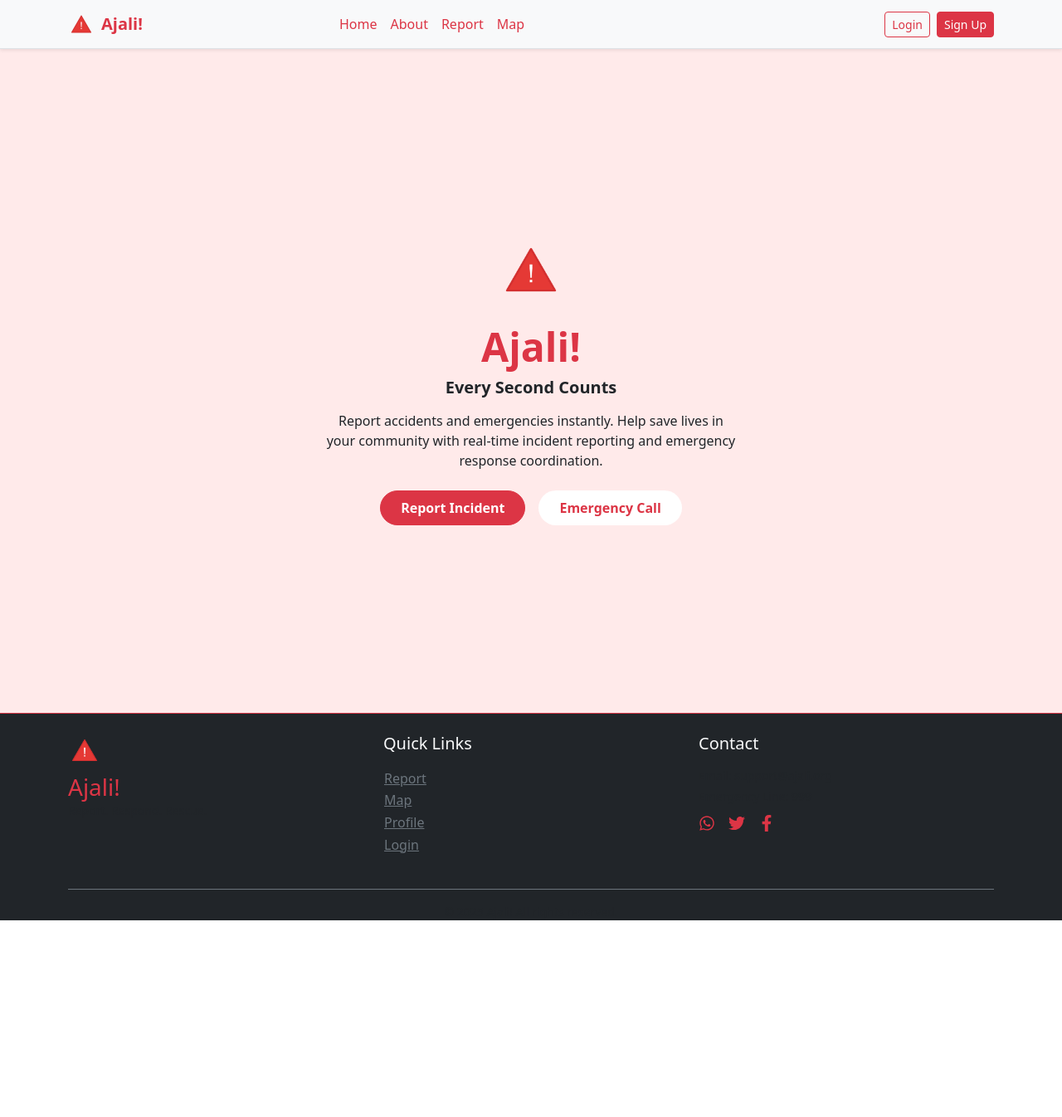
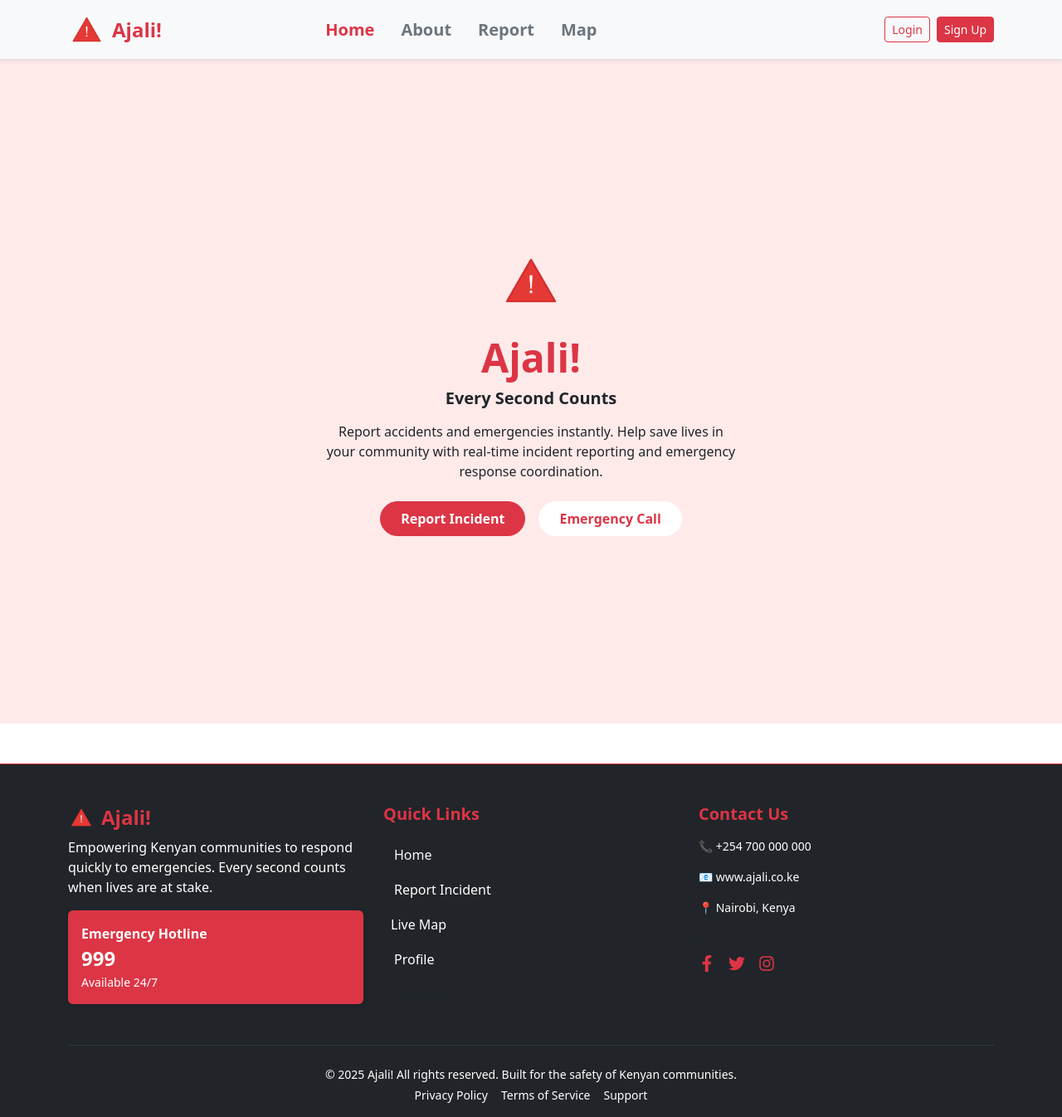
Before and after one commit to LARRYKIPKURUI/Ajali, a React (Vite) app in the folder Frontend/: page / in a window 1280 px wide. Shown: the whole page at 83% size. Before the commit the page ends 1109 px from the top, so only its background shows below. Built offline with nearby package versions, Linux system fonts and the light colour scheme; no server answers.

Commit message:
Updated UI advancing to logic

```diff
--- a/Frontend/src/components/Footer.jsx
+++ b/Frontend/src/components/Footer.jsx
@@ -1,7 +1,6 @@
-import React from "react";
 import logo from "../assets/alerticon.png";
 import { useNavigate } from "react-router-dom";
-import { FaFacebookF, FaTwitter, FaWhatsapp } from "react-icons/fa";
+import { FaFacebookF, FaTwitter, FaInstagram } from "react-icons/fa";
 
 const Footer = () => {
   const navigate = useNavigate();
@@ -16,87 +15,96 @@ const Footer = () => {
   };
 
   return (
-    <footer className="bg-dark text-light pt-4 border-top border-danger">
+    <footer className="bg-dark text-white  pt-5 pb-3 border-top border-danger mt-5">
       <div className="container">
-        <div className="row text-center text-md-start gy-4">
-          {/* Brand */}
+        <div className="row gy-4 text-center text-md-start">
+          {/* Brand + Hotline */}
           <div className="col-md-4">
-            <img
-              src={logo}
-              alt="Ajali Logo"
-              className="mb-2"
-              style={{ width: "40px" }}
-            />
-            <h3 className="text-danger m-0">Ajali!</h3>
-            <p className="text-muted small">Report. Respond. Rescue.</p>
+            <div className="d-flex align-items-center mb-2">
+              <img src={logo} alt="Ajali Logo" style={{ width: "32px" }} className="me-2" />
+              <h4 className="text-danger m-0 fw-bold">Ajali!</h4>
+            </div>
+            <p className="text-white">
+              Empowering Kenyan communities to respond quickly to emergencies. Every second counts when lives are at stake.
+            </p>
+
+            {/* Emergency Hotline Box */}
+            <div className="bg-danger text-white p-3 rounded mt-3 text-start shadow-sm">
+              <strong className="d-block fs-6">Emergency Hotline</strong>
+              <span className="fs-4 fw-bold">999</span>
+              <p className="mb-0 small">Available 24/7</p>
+            </div>
           </div>
 
-          {/* Links */}
+          {/* Quick Links */}
           <div className="col-md-4">
-            <h5 className="mb-3">Quick Links</h5>
-            <ul className="list-unstyled">
+            <h5 className="mb-3 text-danger fw-bold">Quick Links</h5>
+            <ul className="list-unstyled text-muted">
               <li>
-                <button
-                  className="btn btn-link text-secondary p-0"
-                  onClick={() => handleClick("/report")}
-                >
-                  Report
+                <button onClick={() => navigate("/")} className="btn  text-light py-2">
+                  Home
                 </button>
               </li>
               <li>
-                <button
-                  className="btn btn-link text-secondary p-0"
-                  onClick={() => handleClick("/map")}
-                >
-                  Map
+                <button onClick={() => handleClick("/report")} className="btn text-white py-2">
+                  Report Incident
                 </button>
               </li>
               <li>
-                <button
-                  className="btn btn-link text-secondary p-0"
-                  onClick={() => handleClick("/profile")}
-                >
+                <button onClick={() => handleClick("/map")} className="btn text-white p-2">
+                  Live Map
+                </button>
+              </li>
+              <li>
+                <button onClick={() => handleClick("/profile")} className="btn text-white py-2">
                   Profile
                 </button>
               </li>
               <li>
-                <button
-                  className="btn btn-link text-secondary p-0"
-                  onClick={() => navigate("/login")}
-                >
-                  Login
+                <button onClick={() => navigate("/about")} className="btn btn-link text-muted py-2">
+                  About Us
                 </button>
               </li>
             </ul>
           </div>
 
-          {/* Contact + Social */}
+          {/* Contact Info + Socials */}
           <div className="col-md-4">
-            <h5 className="mb-3">Contact</h5>
-            <p className="text-muted small mb-1">Email: support@ajali.org</p>
-            <p className="text-muted small mb-2">Emergency Line: 999</p>
+            <h5 className="mb-3 fw-bold text-danger">Contact Us</h5>
+            <p className="text-white small mb-">
+              📞 +254 700 000 000
+            </p>
+            <p className="text-white small mb-">
+              📧 www.ajali.co.ke
+            </p>
+            <p className="text-white small mb-">
+              📍 Nairobi, Kenya
+            </p>
 
+            <h6 className="fw-semibold text-muted mb-2">Follow Us</h6>
             <div className="d-flex gap-3 justify-content-center justify-content-md-start">
-              <a
-                href="https://wa.me/254703681211"
-                target="_blank"
-                rel="noreferrer"
-              >
-                <FaWhatsapp className="fs-5 text-danger" />
+              <a href="https://facebook.com/" target="_blank" rel="noreferrer">
+                <FaFacebookF className="fs-5 text-danger " />
               </a>
               <a href="https://twitter.com/" target="_blank" rel="noreferrer">
                 <FaTwitter className="fs-5 text-danger" />
               </a>
-              <a href="https://facebook.com/" target="_blank" rel="noreferrer">
-                <FaFacebookF className="fs-5 text-danger" />
+              <a href="https://instagram.com/" target="_blank" rel="noreferrer">
+                <FaInstagram className="fs-5 text-danger" />
               </a>
             </div>
           </div>
         </div>
 
         {/* Bottom Line */}
-        <div className="text-center border-top border-secondary pt-3 mt-4 small text-muted">
-          &copy; {new Date().getFullYear()} Ajali! All rights reserved.
+        <hr className="border-secondary my-4" />
+        <div className="text-center small text">
+          &copy; {new Date().getFullYear()} Ajali! All rights reserved. Built for the safety of Kenyan communities.
+          <div className="mt-1">
+            <span className="me-3">Privacy Policy</span>
+            <span className="me-3">Terms of Service</span>
+            <span>Support</span>
+          </div>
         </div>
       </div>
     </footer>
--- a/Frontend/src/components/Navbar.jsx
+++ b/Frontend/src/components/Navbar.jsx
@@ -1,9 +1,15 @@
-import  { useState } from "react";
-import { Link } from "react-router-dom";
+import { useState } from "react";
+import { Link, useLocation } from "react-router-dom";
 import logo from "../assets/alerticon.png";
 
 const Navbar = ({ user, onLogout }) => {
   const [isOpen, setIsOpen] = useState(false);
+  const location = useLocation();
+
+  const getLinkClass = (path) => {
+    const isActive = location.pathname === path;
+    return `nav-link fw-semibold mx-2 ${isActive ? "text-danger isActive" : "text-secondary"}`;
+  };
 
   return (
     <nav className="navbar navbar-expand-md navbar-light bg-light border-bottom shadow-sm sticky-top">
@@ -13,8 +19,8 @@ const Navbar = ({ user, onLogout }) => {
           to="/"
           className="navbar-brand d-flex align-items-center text-danger fw-bold"
         >
-          <img src={logo} alt="Logo" height="32" width="32" className="me-2" />
-          Ajali!
+          <img src={logo} alt="Logo" height="45" width="45" className="me-2 fs-5" />
+          <span className="fs-4 fw-bolder">Ajali!</span>
         </Link>
 
         {/* Toggler */}
@@ -35,27 +41,26 @@ const Navbar = ({ user, onLogout }) => {
           id="navbarNav"
         >
           <ul className="navbar-nav mx-auto">
-            <li className="nav-item">
-              <Link to="/" className="nav-link text-danger fw-medium">
+            <li className="nav-item fs-5">
+              <Link to="/" className={getLinkClass("/")}>
                 Home
               </Link>
             </li>
-            <li className="nav-item">
-              <Link to="/about" className="nav-link text-danger fw-medium">
+            <li className="nav-item fs-5">
+              <Link to="/about" className={getLinkClass("/about")}>
                 About
               </Link>
             </li>
-            <li className="nav-item">
-              <Link to="/report" className="nav-link text-danger fw-medium">
+            <li className="nav-item fs-5">
+              <Link to="/report" className={getLinkClass("/report")}>
                 Report
               </Link>
             </li>
-            <li className="nav-item">
-              <Link to="/map" className="nav-link text-danger fw-medium">
+            <li className="nav-item fs-5">
+              <Link to="/map" className={getLinkClass("/map")}>
                 Map
               </Link>
             </li>
-
           </ul>
 
           {/* Right Auth Section */}
@@ -87,10 +92,7 @@ const Navbar = ({ user, onLogout }) => {
                   </Link>
                 </li>
                 <li className="nav-item">
-                  <Link
-                    to="/signup"
-                    className="btn btn-danger btn-sm text-white"
-                  >
+                  <Link to="/signup" className="btn btn-danger btn-sm text-white">
                     Sign Up
                   </Link>
                 </li>
--- a/Frontend/src/pages/Home.jsx
+++ b/Frontend/src/pages/Home.jsx
@@ -51,7 +51,7 @@ const Home = () => {
         </h5>
 
         {/* Paragraph */}
-        <p className="text-semibold mb-4 mx-auto" style={{ maxWidth: "500px" }}>
+        <p className="text-semibold fs-6 mb-4 mx-auto" style={{ maxWidth: "500px" }}>
           Report accidents and emergencies instantly. Help save lives in your
           community with real-time incident reporting and emergency response coordination.
         </p>
--- a/Frontend/src/pages/Report.jsx
+++ b/Frontend/src/pages/Report.jsx
@@ -120,9 +120,12 @@ const Report = () => {
 
   return (
     <section className="container py-5">
-      <div className="card shadow p-4 mx-auto" style={{ maxWidth: "600px" }}>
-        <h2 className="text-center text-danger mb-4">Report an Incident</h2>
+      <div className="card shadow p-4 mx-auto" style={{ maxWidth: "1000px" }}>
+        <h2 className="text-center text-danger fw-semibold mb-4">Report an Incident</h2>
         <form onSubmit={handleSubmit}>
+          <div className="row g-4">
+            {/* Left Column */}
+            <div className="col-md-6">
               <div className="mb-3">
                 <label className="form-label">Category</label>
                 <select
@@ -154,15 +157,13 @@ const Report = () => {
               </div>
 
               <div className="mb-3">
-            <label className="form-label">Description</label>
-            <textarea
-              name="description"
-              rows="4"
+                <label className="form-label">Upload Media</label>
+                <input
+                  type="file"
+                  name="media"
                   className="form-control"
-              placeholder="Describe what happened..."
-              value={formData.description}
+                  accept="image/*,video/*"
                   onChange={handleChange}
-              required
                 />
               </div>
 
@@ -179,8 +180,26 @@ const Report = () => {
                   Mark as Urgent/Critical
                 </label>
               </div>
+            </div>
 
+            {/* Right Column */}
+            <div className="col-md-6">
               <div className="mb-3">
+                <label className="form-label">Description</label>
+                <textarea
+                  name="description"
+                  rows="6"
+                  className="form-control"
+                  placeholder="Describe what happened..."
+                  value={formData.description}
+                  onChange={handleChange}
+                  required
+                />
+              </div>
+            </div>
+
+            {/* Map Full Width */}
+            <div className="col-12">
               <label className="form-label">Location</label>
               <MapContainer
                 center={mapCenter}
@@ -200,24 +219,17 @@ const Report = () => {
               )}
             </div>
 
-          <div className="mb-3">
-            <label className="form-label">Upload Media</label>
-            <input
-              type="file"
-              name="media"
-              className="form-control"
-              accept="image/*,video/*"
-              onChange={handleChange}
-            />
-          </div>
-
+            {/* Submit Button */}
+            <div className="col-12">
               <button
                 type="submit"
-            className="btn btn-danger w-100"
+                className="btn btn-danger text-center fw-bolder w-100 fs-5"
                 disabled={isSubmitting}
               >
                 {isSubmitting ? "Submitting..." : "Submit Report"}
               </button>
+            </div>
+          </div>
         </form>
       </div>
     </section>
```
Lines whose indentation alone changed are shown as unchanged.
